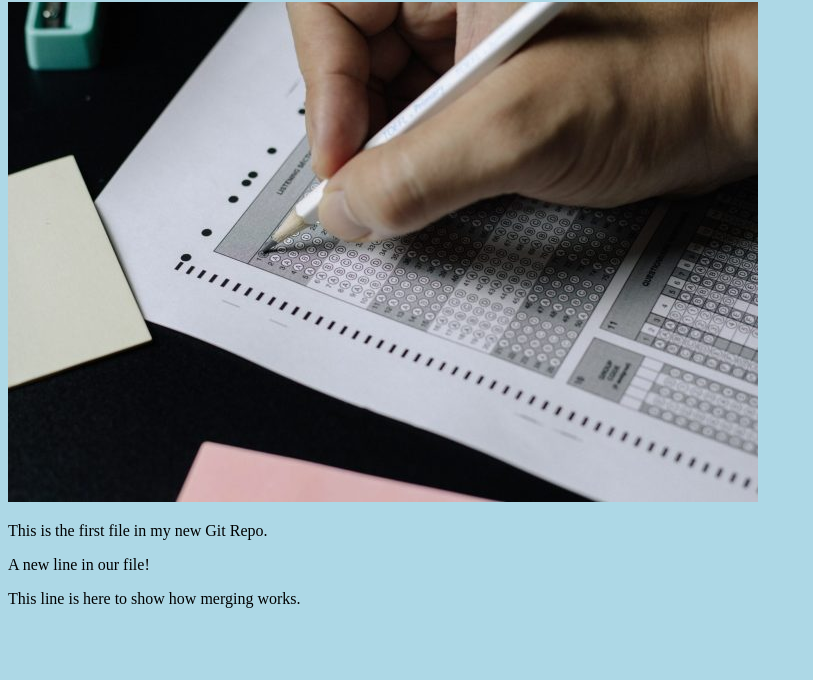
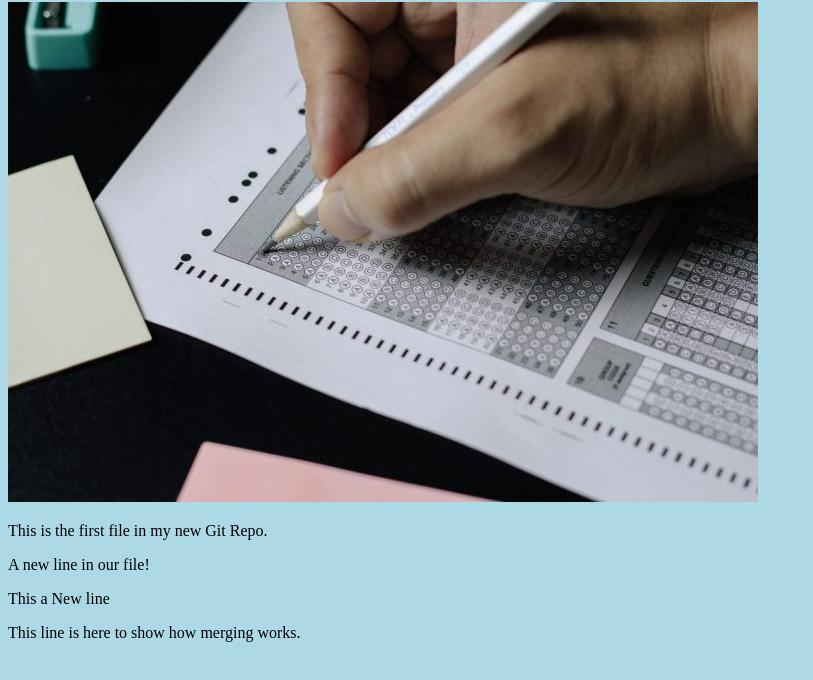
Before and after one commit to Ahmed-Ata123/my-world, a plain HTML site: page index.html in a window 1280 px wide. Shown: the part 78-758 px from the top of the page, without its empty margins (0-813 px from the left). Drawn offline with Linux system fonts and the light colour scheme.

Commit message:
update the html fill

```diff
--- a/index.html
+++ b/index.html
@@ -10,7 +10,7 @@
 <div><img src="portfolio-3.jpg" alt=""></div>
 <p>This is the first file in my new Git Repo.</p>
 <p>A new line in our file!</p>
-
+<p>This a New line </p>
 <p>This line is here to show how merging works.</p>
 
 <div><img src="download.png" alt=""></div>
```
